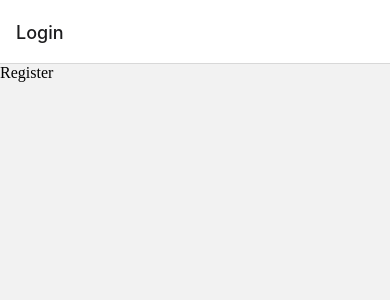
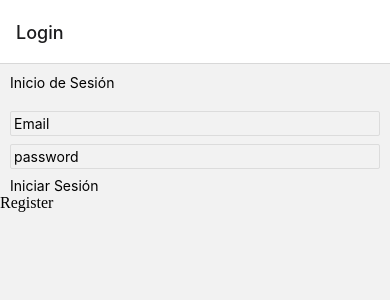
Before and after one commit to AgustinaKicillof/proyecto-final-prog_3, a React Native app: screen /Menu in a window 390 px wide. Before the commit this address had no page. Shown: the top 300 px of the page. Built offline with nearby package versions, Linux system fonts and the light colour scheme; no server answers.

Commit message:
Avances log-in y Registro

```diff
--- a/package.json
+++ b/package.json
@@ -14,14 +14,15 @@
     "@react-navigation/native-stack": "^6.6.2",
     "expo": "~45.0.0",
     "expo-status-bar": "~1.3.0",
+    "firebase": "^8.10.1",
     "react": "17.0.2",
     "react-dom": "17.0.2",
     "react-native": "0.68.2",
     "react-native-gesture-handler": "~2.2.1",
     "react-native-reanimated": "~2.8.0",
-    "react-native-web": "0.17.7",
+    "react-native-safe-area-context": "4.2.4",
     "react-native-screens": "~3.11.1",
-    "react-native-safe-area-context": "4.2.4"
+    "react-native-web": "0.17.7"
   },
   "devDependencies": {
     "@babel/core": "^7.12.9"
--- a/src/Components/Menu.js
+++ b/src/Components/Menu.js
@@ -1,25 +1,103 @@
-import React, { Component } from 'react';
-import {View, StyleSheet} from 'react-native';
-import {NavigationContainer} from "@react-navigation/native"
-import {createNativeStackNavigator} from "@react-navigation/native-stack"
-const Stack = createNativeStackNavigator()
-import Login from "../Screens/login"
-import Register from "../Screens/register"
-
+import React, { Component } from "react";
+import { View, StyleSheet } from "react-native";
+import { NavigationContainer } from "@react-navigation/native";
+import { createNativeStackNavigator } from "@react-navigation/native-stack";
+const Stack = createNativeStackNavigator();
+import Login from "../Screens/login";
+import Register from "../Screens/register";
+import { auth, db } from "../Firebase/config";
+import TabNavigation from "./TabNavigation";
 
 class Menu extends Component {
+  constructor() {
+    super();
+    this.state = {
+      loggedIn: false,
+      registerErrorMessage: "",
+      loginErrorMessage: ""
+    };
+  }
+
+  componentDidMount() {
+    auth.onAuthStateChanged((user) => {
+      if (user) {
+        this.setState({
+          loggedIn: true,
+        });
+      }
+    });
+  }
+  register(email, password, username) {
+    auth
+      .createUserWithEmailAndPassword(email, password)
+      .then((responseRegister) => {
+        console.log(responseRegister);
+
+        db.collection("users")
+          .add({
+            email: email,
+            username: username,
+            createdAt: Date.now(),
+          })
+          .then((responseUsers) => console.log(responseUsers))
+          .catch((error) => console.log(error));
+      })
+      .catch((error) => this.setState({
+        registerErrorMessage: error.message,
+      }));
+  }
+
+  login(email, password) {
+    //Debería loguear en Firebase y cambiar el estado loggedIn: true
+    //Debe pasar como método a el componente login
+    auth
+      .signInWithEmailAndPassword(email, password)
+      .then((response) => console.log(response))
+      .catch((error) => this.setState({
+        loginErrorMessage: error.message,}));
+  }
+
+  logout() {
+    auth.signOut().then((response) => {
+      this.setState({
+        loggedIn: false,
+      });
+    });
+  }
   render() {
     return (
       <NavigationContainer>
         <Stack.Navigator>
-                  <Stack.Screen name="Login" component={Login}/>
-                  <Stack.Screen name="Register" component={Register}/>
+          {this.state.loggedIn ? (
+            <Stack.Screen name="Menu" component={TabNavigation} initialParams={{
+                logout: () =>
+                  this.logout(),
+              }}/>
+          ) : (
+            <Stack.Group>
+              <Stack.Screen
+                name="Login"
+                children={(props)=><Login errores ={this.state.loginErrorMessage}{...props}/>}
+                initialParams={{
+                  login: (email, password) => this.login(email, password),
+                }}
+              />
+              <Stack.Screen
+                name="Register"
+                children={(props)=><Register errores ={this.state.registerErrorMessage}{...props}/>}
+                initialParams={{
+                  register: (email, password, username) =>
+                    this.register(email, password, username),
+                }}
+              />
+            </Stack.Group>
+          )}
         </Stack.Navigator>
       </NavigationContainer>
     );
   }
 }
 
-const styles = StyleSheet.create({})
+const styles = StyleSheet.create({});
 
 export default Menu;
--- /dev/null
+++ b/src/Components/TabNavigation.js
@@ -0,0 +1,23 @@
+import React, { Component } from "react";
+import { View, StyleSheet, TouchableOpacity, Text } from "react-native";
+
+class TabNavigation extends Component {
+  constructor(props) {
+    super(props);
+    this.state = {};
+  }
+
+  render() {
+    return (
+      <View>
+        <TouchableOpacity onPress={() => this.props.route.params.logout()}>
+          <Text>Log out</Text>
+        </TouchableOpacity>
+      </View>
+    );
+  }
+}
+
+const styles = StyleSheet.create({});
+
+export default TabNavigation;
--- /dev/null
+++ b/src/Firebase/config.js
@@ -0,0 +1,17 @@
+import app from "firebase/app";
+import firebase from "firebase";
+
+const firebaseConfig = {
+    apiKey: "AIzaSyC6PTDN954l_AUgYu8IRQxbFYxCjD9oHtU",
+    authDomain: "proyectofinal-redsocial.firebaseapp.com",
+    projectId: "proyectofinal-redsocial",
+    storageBucket: "proyectofinal-redsocial.appspot.com",
+    messagingSenderId: "615920974377",
+    appId: "1:615920974377:web:040d8cc1a0615467163a38"
+  };
+
+
+app.initializeApp(firebaseConfig);
+export const auth = firebase.auth();
+export const storage = app.storage();
+export const db = app.firestore();
--- a/src/Screens/login.js
+++ b/src/Screens/login.js
@@ -1,20 +1,59 @@
 import React, { Component } from 'react';
-import {View, StyleSheet, TouchableOpacity} from 'react-native';
+import {View, StyleSheet, TouchableOpacity, TextInput, Text} from 'react-native';
 
 class login extends Component {
     constructor(props){
         super(props)
-        this.state={}
+        this.state={
+            email: "",
+            password: ""
+        }
     }
     render() {
         return (
             <View>
+                 <View style={styles.container}>
+                <Text style={styles.title}>Inicio de Sesión</Text>
+                <TextInput
+                    style={styles.field}
+                    keyboardType='default'
+                    placeholder='Email'
+                    onChangeText={text => this.setState({ email: text})}
+                />
+                <TextInput
+                    style={styles.field}
+                    keyboardType='default'
+                    placeholder='password'
+                    secureTextEntry={true}
+                    onChangeText={text => this.setState({ password: text})}
+                />
+                <TouchableOpacity onPress={()=>this.props.route.params.login(this.state.email, this.state.password)}>
+                    <Text>Iniciar Sesión</Text>
+                </TouchableOpacity>
+            </View>
+
               <TouchableOpacity onPress={()=>this.props.navigation.navigate("Register")}>Register</TouchableOpacity>
+              <Text>{this.props.errores}</Text>
             </View>
         );
     }
 }
+const styles = StyleSheet.create({
+    container:{
+        paddingHorizontal:10,
+        marginTop: 10
+    },
+    title:{
+        marginBottom:20
+    },
+    field:{
+        borderColor: '#dcdcdc',
+        borderWidth: 1,
+        borderRadius: 2,
+        padding:3,
+        marginBottom:8
 
-const styles = StyleSheet.create({})
+    }
+})
 
 export default login;
--- a/src/Screens/register.js
+++ b/src/Screens/register.js
@@ -1,16 +1,67 @@
 import React, { Component } from 'react';
-import {View, StyleSheet} from 'react-native';
+import {View, StyleSheet, TouchableOpacity, TextInput, Text} from 'react-native';
 
 class register extends Component {
+    constructor(props){
+        super(props)
+        this.state={
+            email: "",
+            password: "",
+            username: ""
+        }
+    }
     render() {
         return (
             <View>
+                 <View style={styles.container}>
+                <Text style={styles.title}>Registro</Text>
+                <TextInput
+                    style={styles.field}
+                    keyboardType='default'
+                    placeholder='Nombre de Usuario'
+                    onChangeText={text => this.setState({ username: text})}
+                />
 
+                <TextInput
+                    style={styles.field}
+                    keyboardType='default'
+                    placeholder='Email'
+                    onChangeText={text => this.setState({ email: text})}
+                />
+                <TextInput
+                    style={styles.field}
+                    keyboardType='default'
+                    placeholder='password'
+                    secureTextEntry={true}
+                    onChangeText={text => this.setState({ password: text})}
+                />
+                <TouchableOpacity onPress={()=>this.props.route.params.register(this.state.email, this.state.password, this.state.username)}>
+                    <Text>Registrarme</Text>
+                </TouchableOpacity>
+            </View>
+
+              <TouchableOpacity onPress={()=>this.props.navigation.navigate("Login")}>Iniciar Sesión</TouchableOpacity>
+              <Text>{this.props.errores}</Text>
             </View>
         );
     }
 }
+const styles = StyleSheet.create({
+    container:{
+        paddingHorizontal:10,
+        marginTop: 10
+    },
+    title:{
+        marginBottom:20
+    },
+    field:{
+        borderColor: '#dcdcdc',
+        borderWidth: 1,
+        borderRadius: 2,
+        padding:3,
+        marginBottom:8
 
-const styles = StyleSheet.create({})
+    }
+})
 
 export default register;
```
Also changed, not shown: 1 other file (tests, documents, lock files or other folders). Lines whose indentation alone changed are shown as unchanged.
